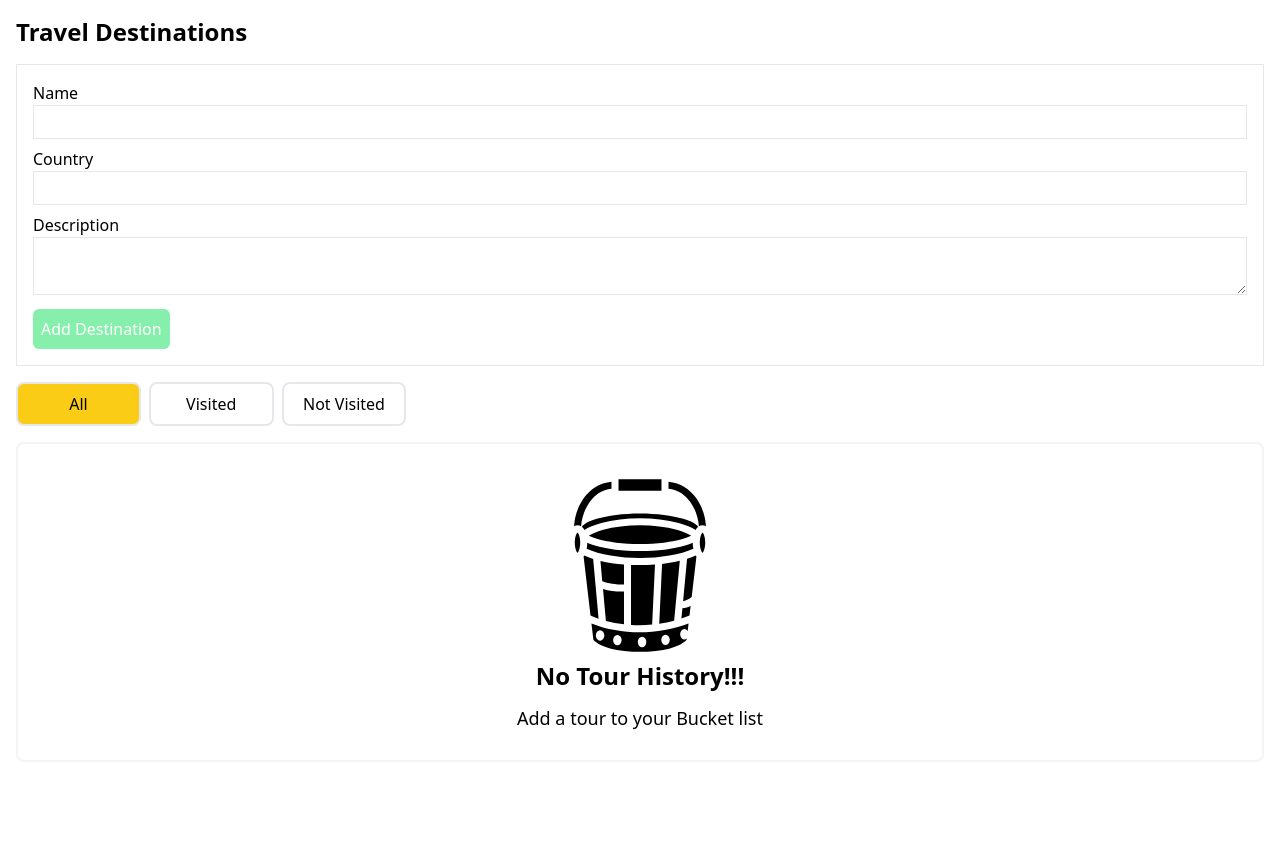
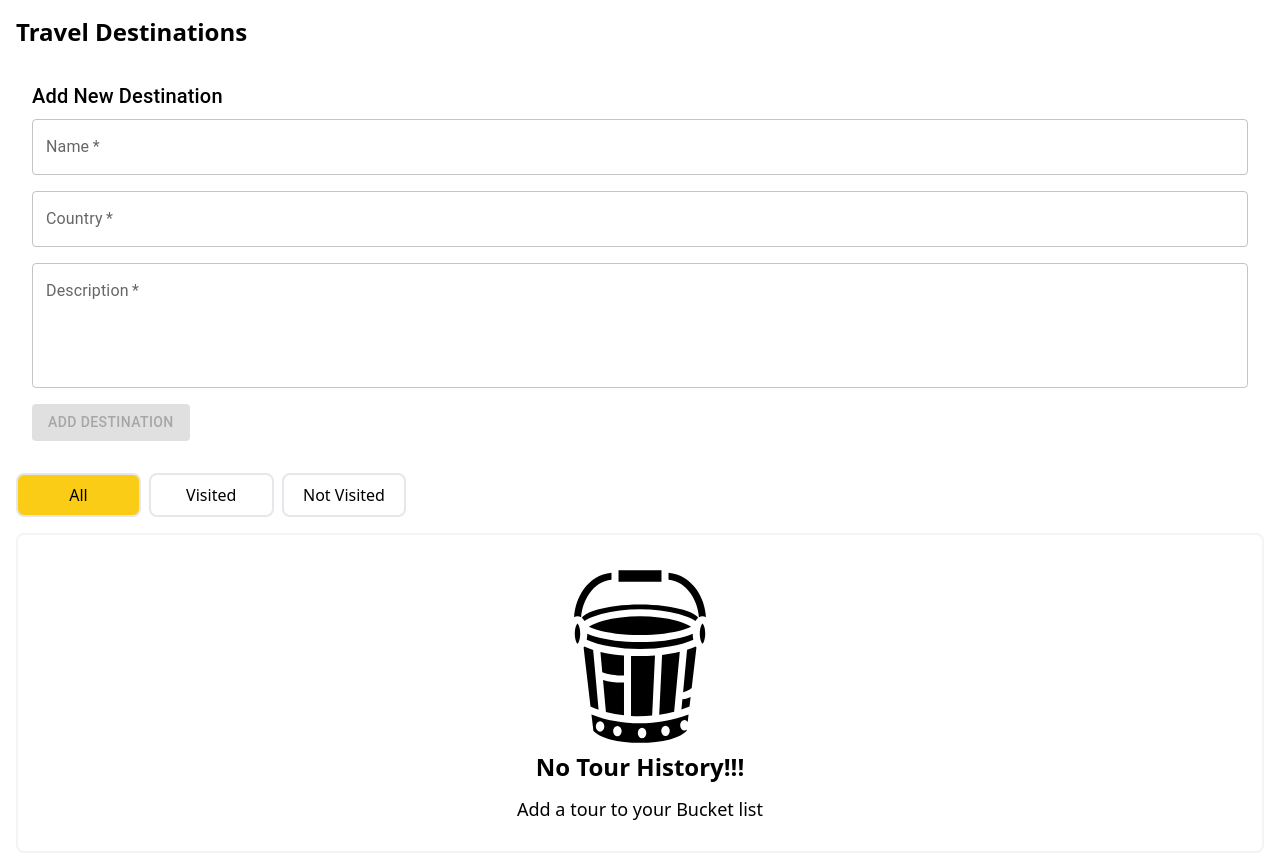
Before and after one commit to smit1298/travel-destinations, a React (Create React App) app: page / in a window 1280 px wide. Shown: the top 858 px of the page. Before the commit the page ends 800 px from the top, so only its background shows below. Built offline with nearby package versions, Linux system fonts and the light colour scheme.

Commit message:
refactor: form validation and icon optimization

```diff
--- a/package.json
+++ b/package.json
@@ -3,6 +3,9 @@
   "version": "0.1.0",
   "private": true,
   "dependencies": {
+    "@emotion/react": "^11.13.0",
+    "@emotion/styled": "^11.13.0",
+    "@mui/material": "^5.16.6",
     "@testing-library/jest-dom": "^5.17.0",
     "@testing-library/react": "^13.4.0",
     "@testing-library/user-event": "^13.5.0",
--- /dev/null
+++ b/src/components/Common/SvgIcon.jsx
@@ -0,0 +1,19 @@
+import React from "react";
+import MuiSvgIcon from "@mui/material/SvgIcon";
+
+export default function SvgIcon({ color, fontSize, children }) {
+  const isMuiFontSize =
+    fontSize === "small" ||
+    fontSize === "medium" ||
+    fontSize === "large" ||
+    fontSize === "inherit";
+  return (
+    <MuiSvgIcon
+      color={color}
+      fontSize={isMuiFontSize ? fontSize : undefined}
+      sx={isMuiFontSize ? undefined : { fontSize }}
+    >
+      {children}
+    </MuiSvgIcon>
+  );
+}
--- /dev/null
+++ b/src/components/Common/icons.jsx
@@ -0,0 +1,55 @@
+import React from "react";
+import SvgIcon from "./SvgIcon";
+
+export function NotVisitedIcon({ color, size }) {
+  return (
+    <SvgIcon color={color} fontSize={size}>
+      <svg
+        xmlns="http://www.w3.org/2000/svg"
+        width="20px"
+        height="20px"
+        viewBox="0 0 48 48"
+      >
+        <g fill="red" fill-rule="evenodd" clip-rule="evenodd">
+          <path d="M24 6c-4.5 0-7 1.2-7 1.2V12l-3.529 3.529c-.593.593-.236 1.588.6 1.648c2.017.143 5.434.323 9.929.323c2.206 0 4.152-.043 5.8-.104h-.017a6 6 0 1 1-11.567 0q-1.111-.041-2.036-.09a8 8 0 1 0 15.64 0a113 113 0 0 0 2.109-.13c.836-.06 1.193-1.054.6-1.647L30.999 12V7.2S28.5 6 24 6m-5 6.828l-2.492 2.492c1.93.097 4.462.18 7.492.18s5.562-.083 7.492-.18L29 12.828V8.62l-.302-.08C27.656 8.276 26.07 8 24 8s-3.656.276-4.698.54q-.16.04-.302.08zM30.148 9.01l-.002-.002z" />
+          <path d="m24.288 28.042l6.542 1.947l5.607-3.816A1 1 0 0 1 38 27v5h-2v-3.11l-4 2.722V40c0 .768.289 1.47.764 2H15.236c.475-.53.764-1.232.764-2v-8.465l-4-2.666V32h-2v-5a1 1 0 0 1 1.555-.832l5.696 3.797l6.46-1.923A1 1 0 0 1 24 28q.125 0 .247.031l.008.002zM25 30.341l5 1.488V40h-5zm-7 1.488l5-1.488V40h-5z" />
+          <path d="M9 36a1 1 0 0 0-1 1v3h3a1 1 0 0 0 1-1v-2a1 1 0 0 0-1-1zm-3 1a3 3 0 0 1 3-3h2a3 3 0 0 1 3 3v2a3 3 0 0 1-3 3H6zm33-1a1 1 0 0 1 1 1v3h-3a1 1 0 0 1-1-1v-2a1 1 0 0 1 1-1zm3 1a3 3 0 0 0-3-3h-2a3 3 0 0 0-3 3v2a3 3 0 0 0 3 3h5z" />
+        </g>
+      </svg>
+    </SvgIcon>
+  );
+}
+export function VisitedIcon({ color, size }) {
+  return (
+    <SvgIcon color={color} fontSize={size}>
+      <svg
+        xmlns="http://www.w3.org/2000/svg"
+        width="20px"
+        height="20px"
+        viewBox="0 0 24 24"
+      >
+        <path
+          fill="red"
+          d="M18 17q-.633 0-1.066-.434q-.434-.433-.434-1.066t.434-1.066T18 14t1.066.434q.434.433.434 1.066t-.434 1.066Q18.633 17 18 17m-3.5 4.5v-.575q0-.85.975-1.388T18 19t2.525.538t.975 1.387v.575zm2-9.5h-1V7q0-1.506-1.044-2.503T12 3.5t-2.456.997T8.5 7v10q0 1.412 1.044 2.456T12 20.5v1q-1.894 0-3.197-1.303T7.5 17V7q0-1.894 1.303-3.197T12 2.5t3.197 1.303T16.5 7zM12 9.884q.778 0 1.331-.553T13.885 8t-.554-1.331T12 6.116t-1.331.553T10.116 8t.553 1.331T12 9.885M10.116 16q0 .778.553 1.331t1.331.553t1.331-.553t.554-1.331t-.554-1.331T12 14.116t-1.331.553T10.116 16m1.88 1.116q-.504 0-.807-.348t-.304-.764t.308-.768q.307-.351.811-.351t.808.306t.304.806q0 .417-.308.768q-.308.35-.812.35"
+        />
+      </svg>
+    </SvgIcon>
+  );
+}
+export function RemoveIcon({ color, size }) {
+  return (
+    <SvgIcon color={color} fontSize={size}>
+      <svg
+        xmlns="http://www.w3.org/2000/svg"
+        width="20px"
+        height="20px"
+        viewBox="0 0 26 26"
+      >
+        <path
+          fill="red"
+          d="M11.5-.031c-1.958 0-3.531 1.627-3.531 3.594V4H4c-.551 0-1 .449-1 1v1H2v2h2v15c0 1.645 1.355 3 3 3h12c1.645 0 3-1.355 3-3V8h2V6h-1V5c0-.551-.449-1-1-1h-3.969v-.438c0-1.966-1.573-3.593-3.531-3.593zm0 2.062h3c.804 0 1.469.656 1.469 1.531V4H10.03v-.438c0-.875.665-1.53 1.469-1.53zM6 8h5.125c.124.013.247.031.375.031h3c.128 0 .25-.018.375-.031H20v15c0 .563-.437 1-1 1H7c-.563 0-1-.437-1-1zm2 2v12h2V10zm4 0v12h2V10zm4 0v12h2V10z"
+        />
+      </svg>
+    </SvgIcon>
+  );
+}
--- a/src/components/Destination/DestinationForm.jsx
+++ b/src/components/Destination/DestinationForm.jsx
@@ -1,9 +1,11 @@
-import React, { useState } from 'react'
+import React, { useState } from "react";
+import { TextField, Button, Box, Typography } from "@mui/material";
 
 const DestinationForm = ({ addDestination }) => {
   const [name, setName] = useState("");
   const [country, setCountry] = useState("");
   const [description, setDescription] = useState("");
+
   const handleSubmit = (e) => {
     e.preventDefault();
     addDestination({ name, country, description, visited: false });
@@ -12,42 +14,56 @@ const DestinationForm = ({ addDestination }) => {
     setDescription("");
   };
 
+  const isFormValid = name && country && description;
+
   return (
-    <form onSubmit={handleSubmit} className="p-4 border">
-      <div className="mb-2">
-        <label className="block">Name</label>
-        <input
-          type="text"
+    <Box
+      component="form"
+      onSubmit={handleSubmit}
+      sx={{ p: 2 }}
+    >
+      <Typography variant="h6" gutterBottom>
+        Add New Destination
+      </Typography>
+      <Box sx={{ mb: 2 }}>
+        <TextField
+          label="Name"
           value={name}
           onChange={(e) => setName(e.target.value)}
-          className="border p-1 w-full"
+          fullWidth
           required
         />
-      </div>
-      <div className="mb-2">
-        <label className="block">Country</label>
-        <input
-          type="text"
+      </Box>
+      <Box sx={{ mb: 2 }}>
+        <TextField
+          label="Country"
           value={country}
           onChange={(e) => setCountry(e.target.value)}
-          className="border p-1 w-full"
+          fullWidth
           required
         />
-      </div>
-      <div className="mb-2">
-        <label className="block">Description</label>
-        <textarea
+      </Box>
+      <Box sx={{ mb: 2 }}>
+        <TextField
+          label="Description"
           value={description}
           onChange={(e) => setDescription(e.target.value)}
-          className="border p-1 w-full"
+          multiline
+          rows={4}
+          fullWidth
           required
-        ></textarea>
-      </div>
-      <button type="submit" className="bg-green-300 rounded-md text-white p-2">
+        />
+      </Box>
+      <Button
+        type="submit"
+        variant="contained"
+        color="primary"
+        disabled={!isFormValid}
+      >
         Add Destination
-      </button>
-    </form>
+      </Button>
+    </Box>
   );
 };
 
-export default DestinationForm
+export default DestinationForm;
--- a/src/components/Destination/DestinationItem.jsx
+++ b/src/components/Destination/DestinationItem.jsx
@@ -1,65 +1,47 @@
-import React from 'react'
+import { IconButton } from "@mui/material";
+import React from "react";
+import { NotVisitedIcon, RemoveIcon, VisitedIcon } from "../Common/icons";
 
 const DestinationItem = ({ destination, removeDestination, toggleVisited }) => {
   return (
     <div
-      className={`p-4 mb-2 border rounded-lg ${
+      className={`p-4 mb-2 space-y-2.5 border rounded-lg ${
         destination.visited ? "bg-green-200" : "bg-white"
       }`}
     >
       <h2 className="text-xl capitalize font-bold">{destination.name}</h2>
-      <p className="capitalize">{destination.country}</p>
-      <p className="capitalize">{destination.description}</p>
+      <p className="capitalize text-lg font-nornmal">{destination.country}</p>
+      <p className="capitalize text-lg font-nornmal">
+        {destination.description}
+      </p>
       <button className="mr-2" onClick={() => toggleVisited(destination.name)}>
         {destination.visited ? (
-          <div className="flex gap-2">
-            <svg
-              xmlns="http://www.w3.org/2000/svg"
-              width="20px"
-              height="20px"
-              viewBox="0 0 48 48"
-            >
-              <g fill="red" fill-rule="evenodd" clip-rule="evenodd">
-                <path d="M24 6c-4.5 0-7 1.2-7 1.2V12l-3.529 3.529c-.593.593-.236 1.588.6 1.648c2.017.143 5.434.323 9.929.323c2.206 0 4.152-.043 5.8-.104h-.017a6 6 0 1 1-11.567 0q-1.111-.041-2.036-.09a8 8 0 1 0 15.64 0a113 113 0 0 0 2.109-.13c.836-.06 1.193-1.054.6-1.647L30.999 12V7.2S28.5 6 24 6m-5 6.828l-2.492 2.492c1.93.097 4.462.18 7.492.18s5.562-.083 7.492-.18L29 12.828V8.62l-.302-.08C27.656 8.276 26.07 8 24 8s-3.656.276-4.698.54q-.16.04-.302.08zM30.148 9.01l-.002-.002z" />
-                <path d="m24.288 28.042l6.542 1.947l5.607-3.816A1 1 0 0 1 38 27v5h-2v-3.11l-4 2.722V40c0 .768.289 1.47.764 2H15.236c.475-.53.764-1.232.764-2v-8.465l-4-2.666V32h-2v-5a1 1 0 0 1 1.555-.832l5.696 3.797l6.46-1.923A1 1 0 0 1 24 28q.125 0 .247.031l.008.002zM25 30.341l5 1.488V40h-5zm-7 1.488l5-1.488V40h-5z" />
-                <path d="M9 36a1 1 0 0 0-1 1v3h3a1 1 0 0 0 1-1v-2a1 1 0 0 0-1-1zm-3 1a3 3 0 0 1 3-3h2a3 3 0 0 1 3 3v2a3 3 0 0 1-3 3H6zm33-1a1 1 0 0 1 1 1v3h-3a1 1 0 0 1-1-1v-2a1 1 0 0 1 1-1zm3 1a3 3 0 0 0-3-3h-2a3 3 0 0 0-3 3v2a3 3 0 0 0 3 3h5z" />
-              </g>
-            </svg>
+          <div className="flex items-center gap-2">
+            <IconButton>
+              <NotVisitedIcon size={20} />
+            </IconButton>
             <p> Mark as Not Visited</p>
           </div>
         ) : (
-          <div className="flex gap-2">
-            <svg
-              xmlns="http://www.w3.org/2000/svg"
-              width="20px"
-              height="20px"
-              viewBox="0 0 24 24"
-            >
-              <path
-                fill="red"
-                d="M18 17q-.633 0-1.066-.434q-.434-.433-.434-1.066t.434-1.066T18 14t1.066.434q.434.433.434 1.066t-.434 1.066Q18.633 17 18 17m-3.5 4.5v-.575q0-.85.975-1.388T18 19t2.525.538t.975 1.387v.575zm2-9.5h-1V7q0-1.506-1.044-2.503T12 3.5t-2.456.997T8.5 7v10q0 1.412 1.044 2.456T12 20.5v1q-1.894 0-3.197-1.303T7.5 17V7q0-1.894 1.303-3.197T12 2.5t3.197 1.303T16.5 7zM12 9.884q.778 0 1.331-.553T13.885 8t-.554-1.331T12 6.116t-1.331.553T10.116 8t.553 1.331T12 9.885M10.116 16q0 .778.553 1.331t1.331.553t1.331-.553t.554-1.331t-.554-1.331T12 14.116t-1.331.553T10.116 16m1.88 1.116q-.504 0-.807-.348t-.304-.764t.308-.768q.307-.351.811-.351t.808.306t.304.806q0 .417-.308.768q-.308.35-.812.35"
-              />
-            </svg>
+          <div className="flex items-center gap-2">
+            <IconButton>
+              <VisitedIcon size={20} />
+            </IconButton>
             <p> Mark as Visited</p>
           </div>
         )}
       </button>
-      <button className="flex gap-2" onClick={() => removeDestination(destination.name)}>
-        <svg
-          xmlns="http://www.w3.org/2000/svg"
-          width="20px"
-          height="20px"
-          viewBox="0 0 26 26"
-        >
-          <path
-            fill="red"
-            d="M11.5-.031c-1.958 0-3.531 1.627-3.531 3.594V4H4c-.551 0-1 .449-1 1v1H2v2h2v15c0 1.645 1.355 3 3 3h12c1.645 0 3-1.355 3-3V8h2V6h-1V5c0-.551-.449-1-1-1h-3.969v-.438c0-1.966-1.573-3.593-3.531-3.593zm0 2.062h3c.804 0 1.469.656 1.469 1.531V4H10.03v-.438c0-.875.665-1.53 1.469-1.53zM6 8h5.125c.124.013.247.031.375.031h3c.128 0 .25-.018.375-.031H20v15c0 .563-.437 1-1 1H7c-.563 0-1-.437-1-1zm2 2v12h2V10zm4 0v12h2V10zm4 0v12h2V10z"
-          />
-        </svg>
+      <button
+        className="flex items-center gap-2"
+        onClick={() => removeDestination(destination.name)}
+      >
+        <IconButton>
+          <RemoveIcon size={20} />
+        </IconButton>
         Remove
       </button>
     </div>
   );
 };
 
-export default DestinationItem
+export default DestinationItem;
```
Also changed, not shown: 2 other files (tests, documents, lock files or other folders).
